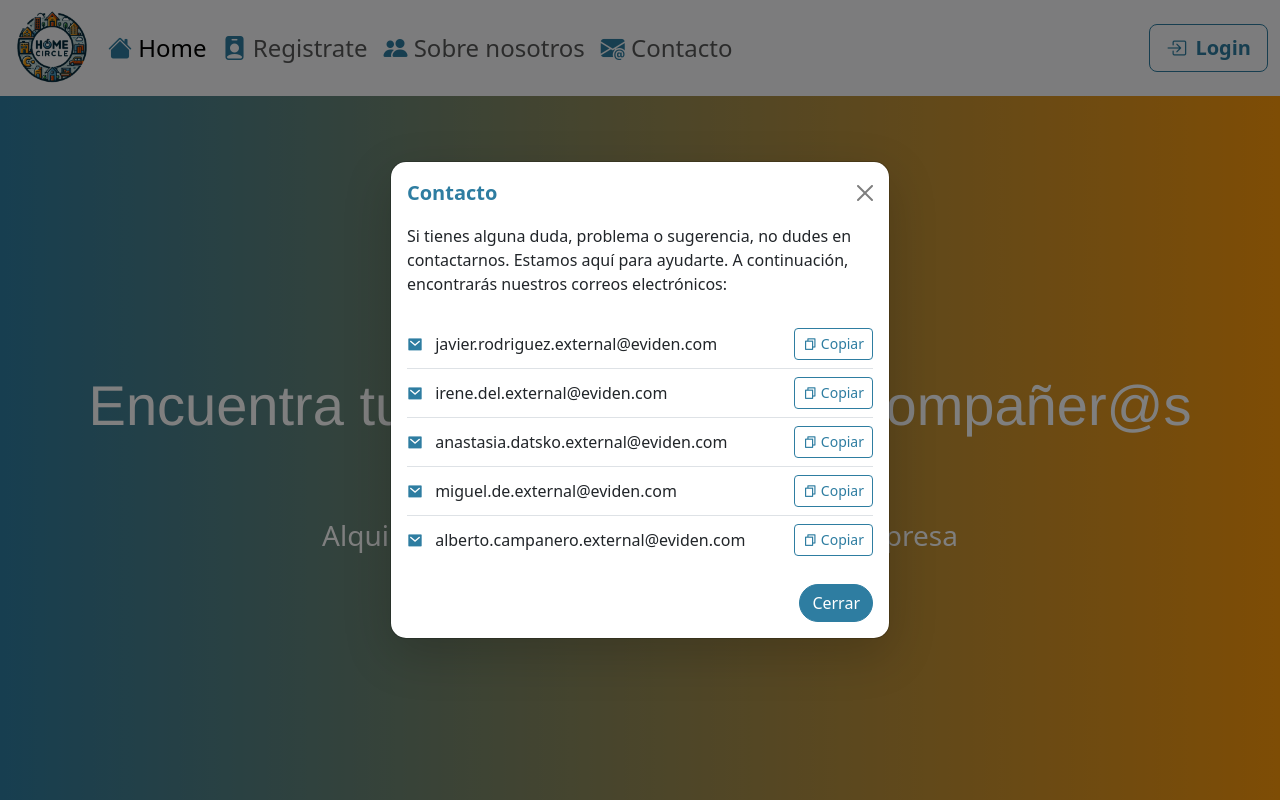
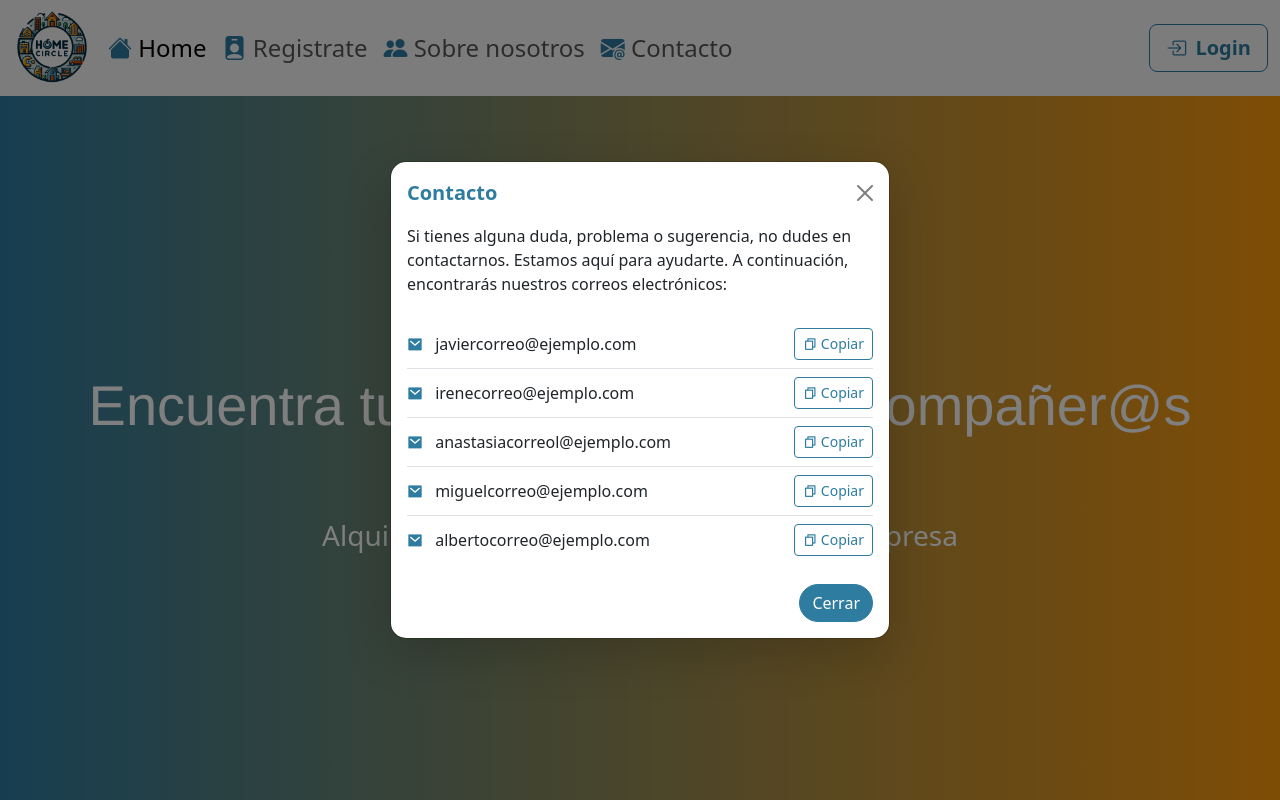
Before and after one commit to javierRodriguezEviden/homeCircle, an Angular app in the folder frontend/homeCircle/: page / in a window 1280 px wide. Both pictures are taken after a click on the link "Contacto". Shown: the top 800 px of the page. Built offline with nearby package versions, Linux system fonts and the light colour scheme.

Commit message:
Cambios correos quitados

```diff
--- a/frontend/homeCircle/src/app/app.component.html
+++ b/frontend/homeCircle/src/app/app.component.html
@@ -95,32 +95,32 @@
 
           <ul class="list-group list-group-flush lista-contactos">
             <li class="list-group-item d-flex justify-content-between align-items-center px-0 py-2">
-              <span><i class="ri-mail-fill me-2 text-azul"></i> javier.rodriguez.external&#64;eviden.com</span>
-              <button class="btn btn-sm btn-outline-azul copy-btn" data-email="javier.rodriguez.external@eviden.com">
+              <span><i class="ri-mail-fill me-2 text-azul"></i> javiercorreo&#64;ejemplo.com</span>
+              <button class="btn btn-sm btn-outline-azul copy-btn" data-email="javiercorreo@ejemplo.com">
                 <i class="ri-file-copy-line"></i> Copiar
               </button>
             </li>
             <li class="list-group-item d-flex justify-content-between align-items-center px-0 py-2">
-              <span><i class="ri-mail-fill me-2 text-azul"></i> irene.del.external&#64;eviden.com</span>
-              <button class="btn btn-sm btn-outline-azul copy-btn" data-email="irene.del.external@eviden.com">
+              <span><i class="ri-mail-fill me-2 text-azul"></i> irenecorreo&#64;ejemplo.com</span>
+              <button class="btn btn-sm btn-outline-azul copy-btn" data-email="irenecorreo@ejemplo.com">
                 <i class="ri-file-copy-line"></i> Copiar
               </button>
             </li>
             <li class="list-group-item d-flex justify-content-between align-items-center px-0 py-2">
-              <span><i class="ri-mail-fill me-2 text-azul"></i> anastasia.datsko.external&#64;eviden.com</span>
-              <button class="btn btn-sm btn-outline-azul copy-btn" data-email="anastasia.datsko.external@eviden.com">
+              <span><i class="ri-mail-fill me-2 text-azul"></i> anastasiacorreol&#64;ejemplo.com</span>
+              <button class="btn btn-sm btn-outline-azul copy-btn" data-email="anastasiacorreo@ejemplo.com">
                 <i class="ri-file-copy-line"></i> Copiar
               </button>
             </li>
             <li class="list-group-item d-flex justify-content-between align-items-center px-0 py-2">
-              <span><i class="ri-mail-fill me-2 text-azul"></i> miguel.de.external&#64;eviden.com</span>
-              <button class="btn btn-sm btn-outline-azul copy-btn" data-email="miguel.de.external@eviden.com">
+              <span><i class="ri-mail-fill me-2 text-azul"></i> miguelcorreo&#64;ejemplo.com</span>
+              <button class="btn btn-sm btn-outline-azul copy-btn" data-email="miguelcorreo@ejemplo.com">
                 <i class="ri-file-copy-line"></i> Copiar
               </button>
             </li>
             <li class="list-group-item d-flex justify-content-between align-items-center px-0 py-2">
-              <span><i class="ri-mail-fill me-2 text-azul"></i> alberto.campanero.external&#64;eviden.com</span>
-              <button class="btn btn-sm btn-outline-azul copy-btn" data-email="alberto.campanero.external@eviden.com">
+              <span><i class="ri-mail-fill me-2 text-azul"></i> albertocorreo&#64;ejemplo.com</span>
+              <button class="btn btn-sm btn-outline-azul copy-btn" data-email="albertocorreo@ejemplo.com">
                 <i class="ri-file-copy-line"></i> Copiar
               </button>
             </li>
--- a/frontend/homeCircle/src/app/mi-perfil/mi-perfil.component.html
+++ b/frontend/homeCircle/src/app/mi-perfil/mi-perfil.component.html
@@ -33,10 +33,6 @@
                                 <li class="list-group-item d-flex align-items-center">
                                     <i class="ri-map-pin-line me-2 text-primary"></i><span class="me-3">Sede:
                                     </span><strong>{{ sedeUsuario }}</strong>
-                                </li>
-                                <li class="list-group-item d-flex align-items-center">
-                                    <i class="ri-bank-line me-2 text-primary"></i><span class="me-3">Cuenta bancaria:
-                                    </span><strong>{{ cuentabancariaUsuario }}</strong>
                                 </li>
                             </ul>
                         </div>
```
